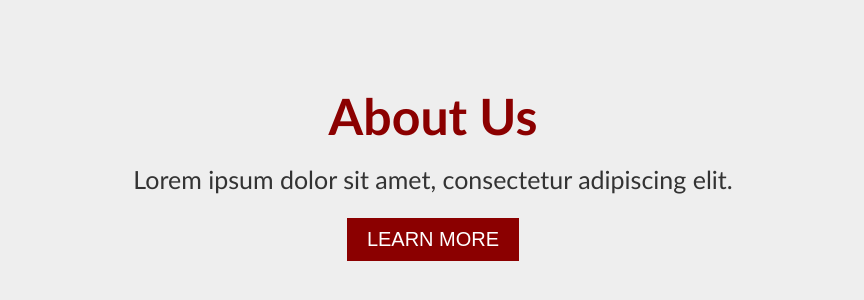
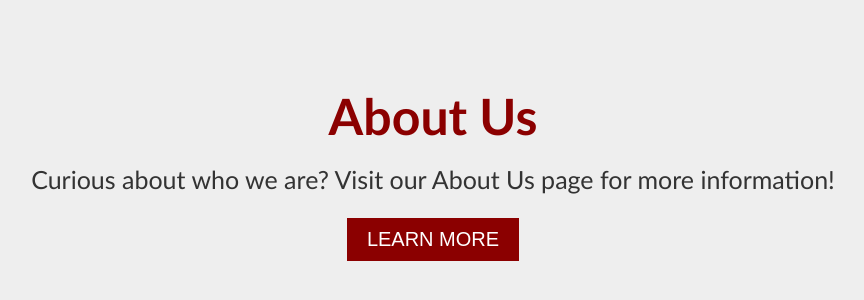
Before and after one commit to Epic-legend128/Food-Recognition, a plain HTML site: page scripts/ejs/home.ejs in a window 1280 px wide. Shown: the part 2474-2774 px from the top of the page, without its empty margins (207-1071 px from the left). Drawn offline with nearby package versions, Linux system fonts and the light colour scheme; files that its build step writes are made by us from their sources.

Commit message:
Update home.ejs

```diff
--- a/scripts/ejs/home.ejs
+++ b/scripts/ejs/home.ejs
@@ -51,7 +51,7 @@
     </div>
     <div class="section" id="section-3">
         <h2>About Us</h2>
-        <p>Lorem ipsum dolor sit amet, consectetur adipiscing elit.</p>
+        <p>Curious about who we are? Visit our About Us page for more information!</p>
         <a href="aboutUs.html"><button>LEARN MORE</button></a>
     </div>
 </section>
```
